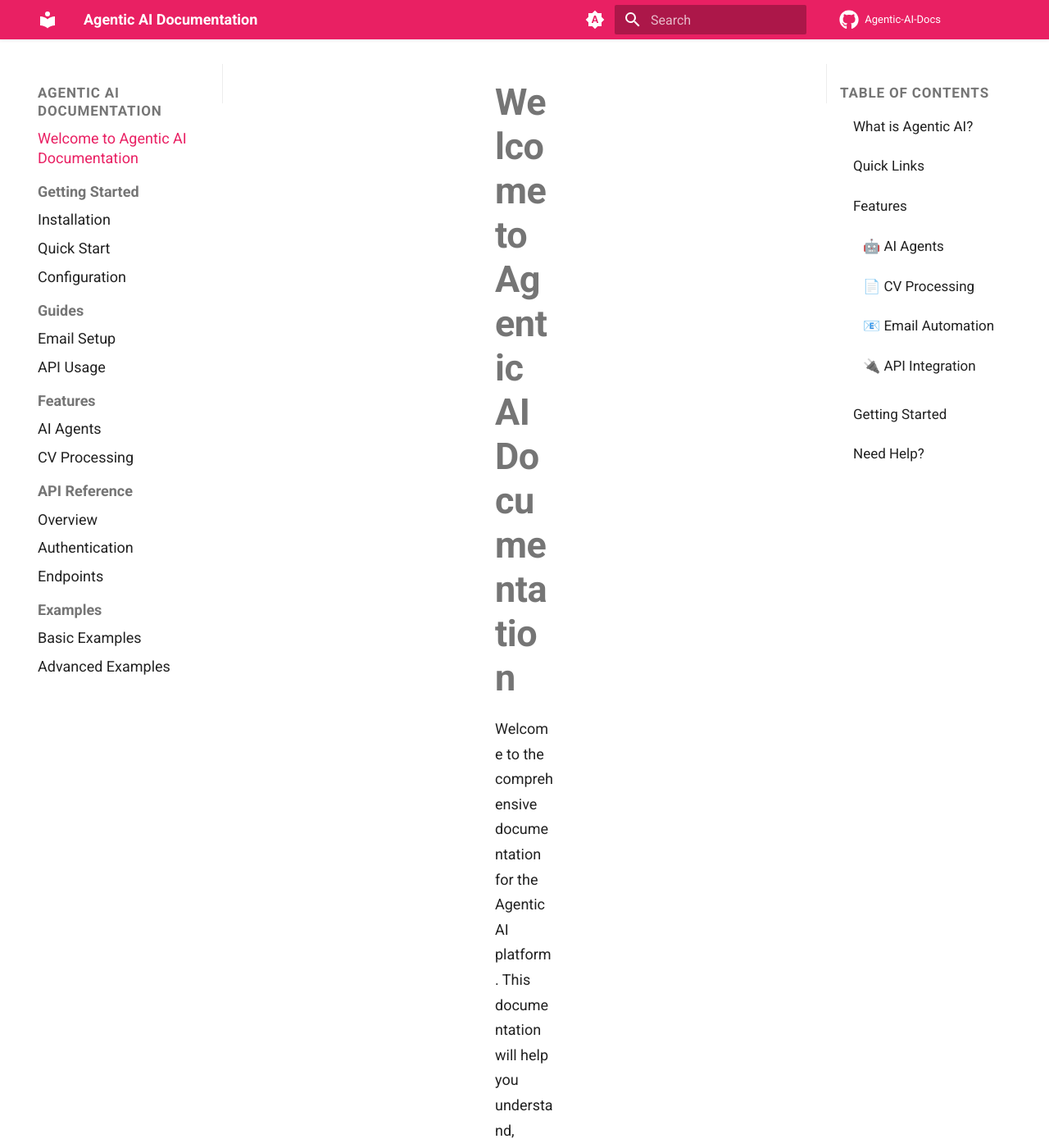
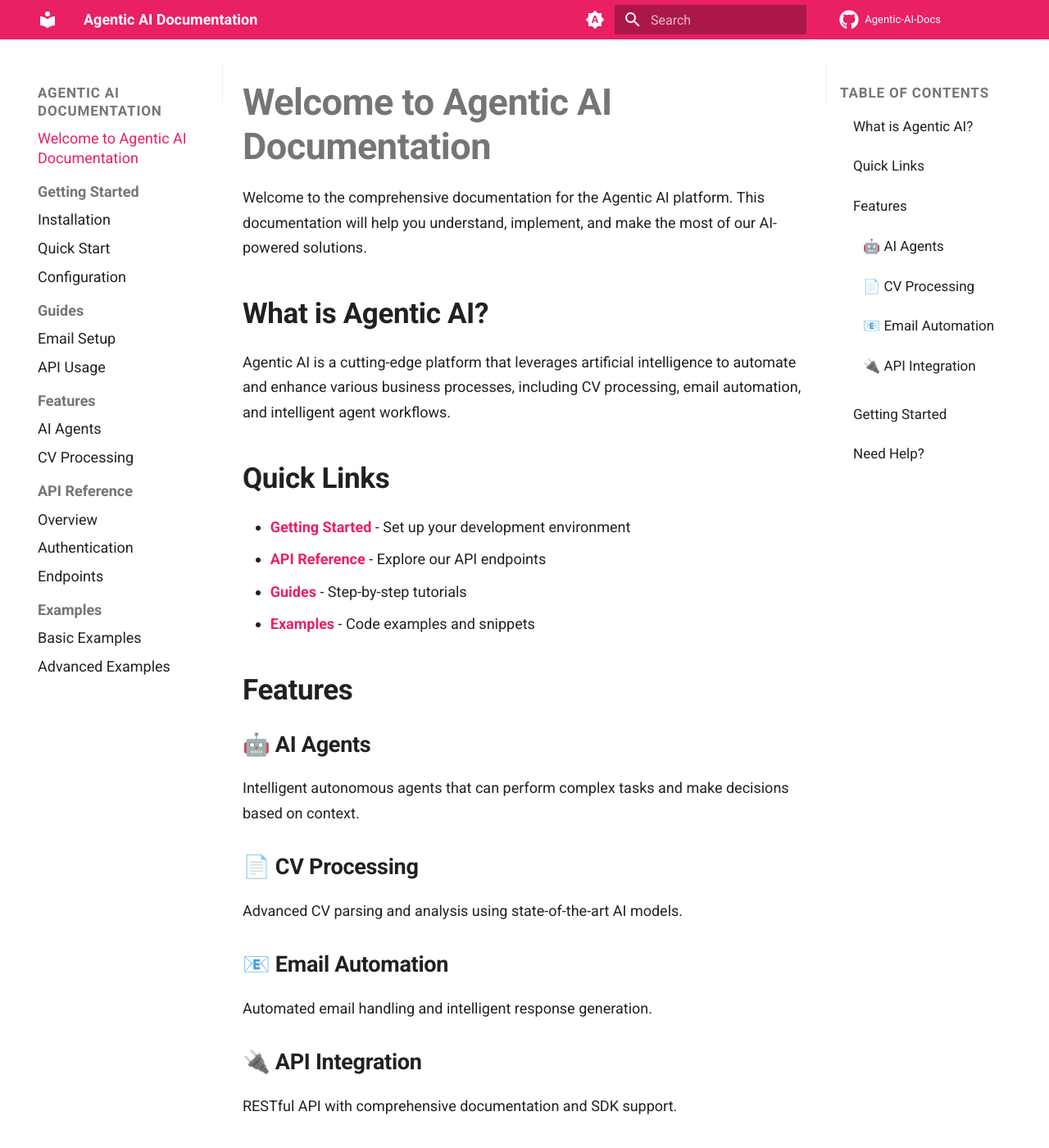
Before and after one commit to ibrahim-shaban-qabaqebo/Agentic-AI-Docs, an MkDocs documentation site: the page built from docs/index.md, in a window 1280 px wide and 1400 px high. Shown: the whole window at 82% size. Built offline with MkDocs 1.6.1 and Material for MkDocs 9.7.7, drawn with Linux system fonts in a browser that asks for light colours; comment, search, counter and statistics services are not loaded; some of the changed text lies outside the part shown.

Commit message:
Fix broken text layout by removing conflicting max-width and margins

```diff
--- a/docs/assets/stylesheets/extra.css
+++ b/docs/assets/stylesheets/extra.css
@@ -60,11 +60,6 @@
 
 .md-nav__item .md-nav__link {
   font-size: 0.9rem;
-}
-
-/* Cleaner spacing */
-.md-content {
-  max-width: 1200px;
 }
 
 /* Links */
@@ -132,11 +127,8 @@
     border-right: none;
   }
 
-  /* Adjust content margins */
-  .md-content {
-    margin-left: 15.4rem; /* Space for nav on left */
-    margin-right: 15.4rem; /* Space for TOC on right */
-  }
+  /* Let Material theme handle content margins automatically */
+  /* Content will automatically adjust based on sidebar widths */
 
   /* Make TOC items collapsible/dropdown style */
   .md-nav--secondary .md-nav__item {
```
